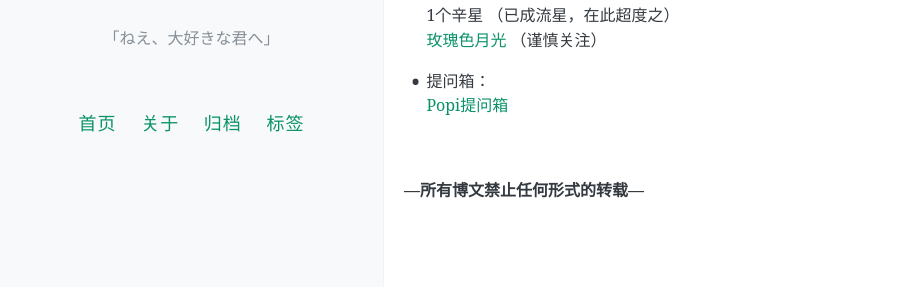
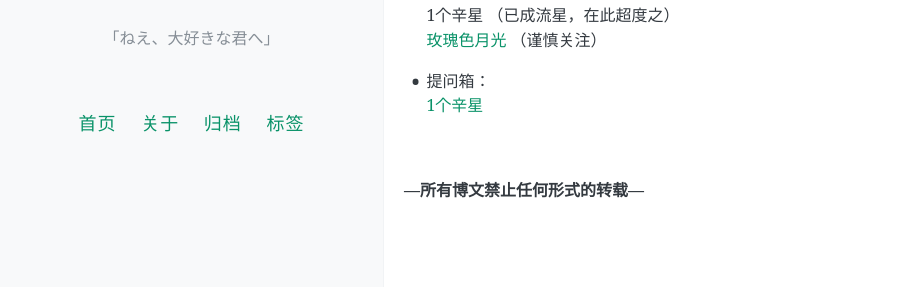
Before and after one commit to aiuta264/aiuta, a Jekyll site: the page built from _posts/2030-07-16-zhiding.md, in a window 1280 px wide and 900 px high, scrolled down 313 px. Shown: the part 166-453 px from the top of the window, without its empty margins (0-905 px from the left). Built offline with Jekyll 4.4.1, drawn with Linux system fonts in a browser that asks for light colours; comment, search, counter and statistics services are not loaded.

Commit message:
Update 2030-07-16-zhiding.md

```diff
--- a/_posts/2030-07-16-zhiding.md
+++ b/_posts/2030-07-16-zhiding.md
@@ -28,7 +28,7 @@ pinned: true
 [玫瑰色月光](https://weibo.com/u/1961289715 "玫瑰色月光的微博") （谨慎关注）
 
 * 提问箱：
-[Popi提问箱](http://www.popiask.cn/ua7kiX "1个辛星的提问箱")
+[1个辛星](http://www.popiask.cn/ua7kiX "1个辛星的提问箱")
 
 <br>
 
```
